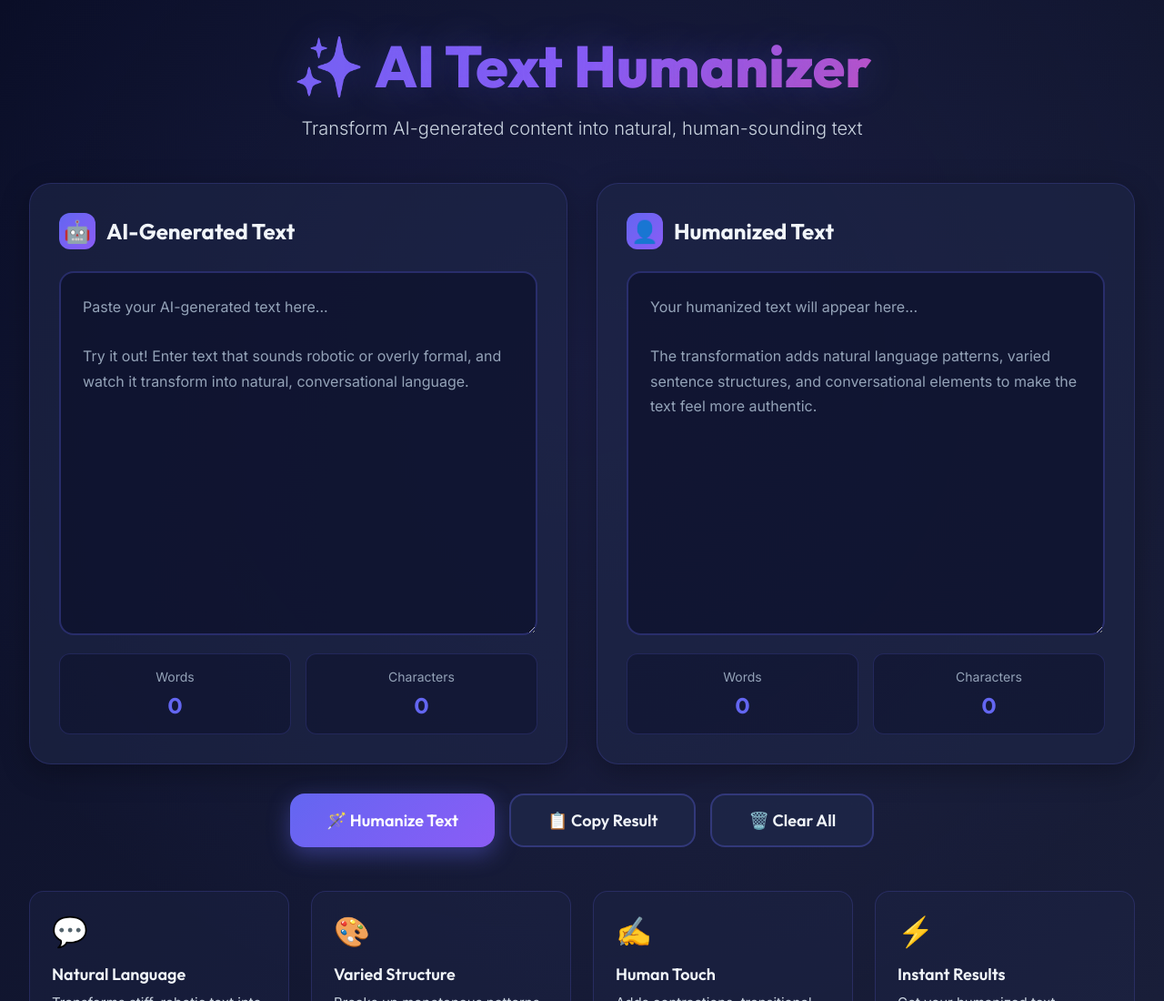
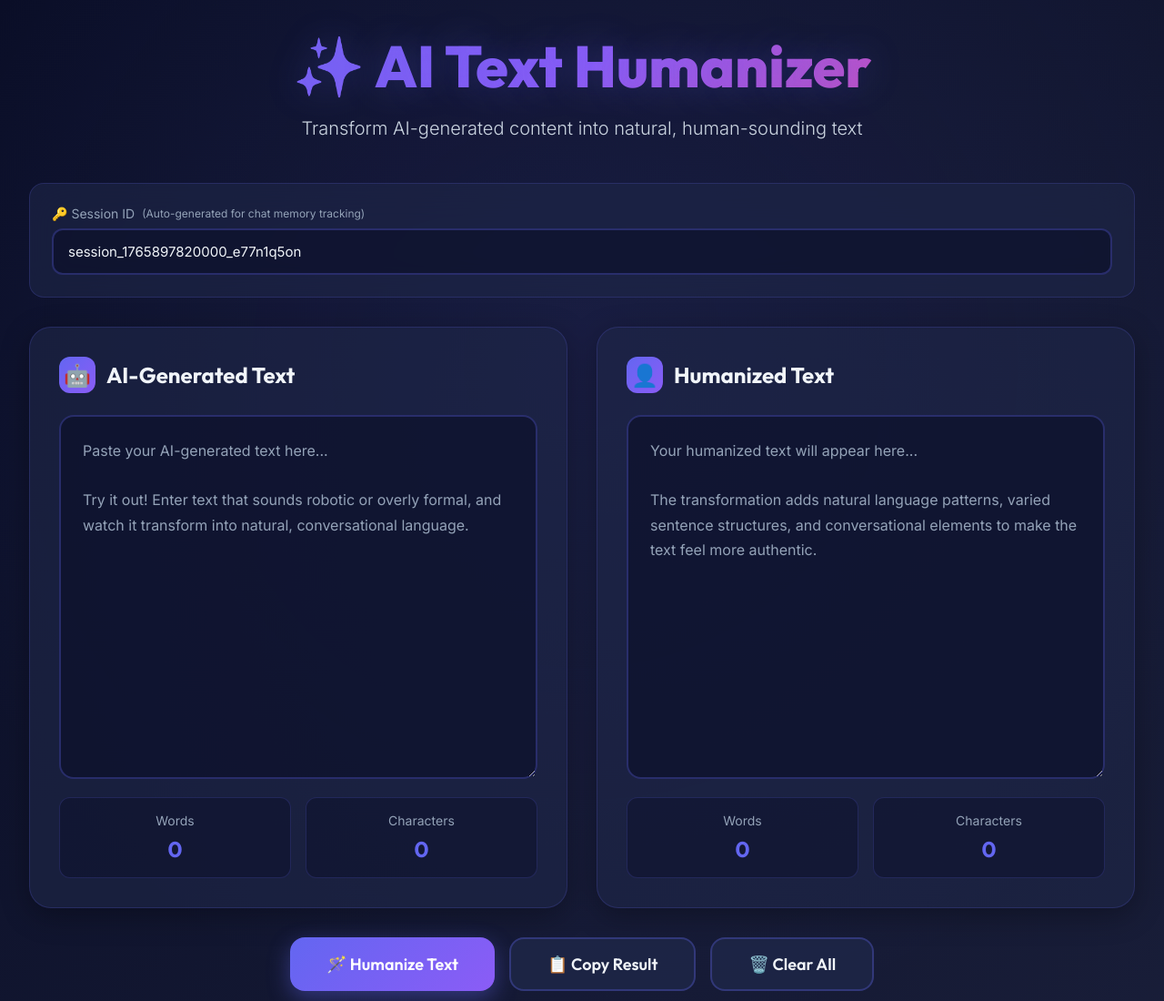
Before and after one commit to Masharib81/Humanizer, a plain HTML site: page index.html in a window 1280 px wide. Shown: the top 1100 px of the page at 91% size. Drawn offline with Linux system fonts and the light colour scheme.

Commit message:
Update index.html

```diff
--- a/index.html
+++ b/index.html
@@ -410,6 +410,47 @@
                 left: 1rem;
             }
         }
+
+        .session-id-container {
+            background: rgba(30, 39, 73, 0.6);
+            backdrop-filter: blur(20px);
+            border: 1px solid rgba(99, 102, 241, 0.2);
+            border-radius: 16px;
+            padding: 1.5rem;
+            margin-bottom: 2rem;
+            animation: fadeInUp 0.8s ease-out 0.3s both;
+        }
+
+        .session-id-label {
+            font-size: 0.875rem;
+            color: var(--text-muted);
+            margin-bottom: 0.5rem;
+            display: flex;
+            align-items: center;
+            gap: 0.5rem;
+        }
+
+        .session-id-input {
+            width: 100%;
+            background: rgba(10, 14, 39, 0.6);
+            border: 2px solid rgba(99, 102, 241, 0.3);
+            border-radius: 12px;
+            padding: 0.875rem 1rem;
+            color: var(--text-primary);
+            font-family: 'Inter', monospace;
+            font-size: 0.9375rem;
+            transition: all 0.3s ease;
+        }
+
+        .session-id-input:focus {
+            outline: none;
+            border-color: var(--accent-primary);
+            box-shadow: 0 0 0 4px rgba(99, 102, 241, 0.1);
+        }
+
+        .session-id-input::placeholder {
+            color: var(--text-muted);
+        }
     </style>
 </head>
 
@@ -419,6 +460,16 @@
             <h1>✨ AI Text Humanizer</h1>
             <p class="subtitle">Transform AI-generated content into natural, human-sounding text</p>
         </header>
+
+        <div class="session-id-container">
+            <div class="session-id-label">
+                <span>🔑 Session ID</span>
+                <span style="font-size: 0.75rem; color: var(--text-muted);">(Auto-generated for chat memory
+                    tracking)</span>
+            </div>
+            <input type="text" id="session-id" class="session-id-input"
+                placeholder="Session ID will be auto-generated..." readonly>
+        </div>
 
         <div class="main-content">
             <div class="panel">
@@ -511,6 +562,15 @@ The transformation adds natural language patterns, varied sentence structures, a
         const copyBtn = document.getElementById('copy-btn');
         const clearBtn = document.getElementById('clear-btn');
         const notification = document.getElementById('notification');
+        const sessionIdInput = document.getElementById('session-id');
+
+        // Generate unique session ID
+        function generateSessionId() {
+            return 'session_' + Date.now() + '_' + Math.random().toString(36).substr(2, 9);
+        }
+
+        // Initialize session ID on page load
+        sessionIdInput.value = generateSessionId();
 
         // Update stats
         function updateStats() {
@@ -700,6 +760,7 @@ The transformation adds natural language patterns, varied sentence structures, a
                             },
                             body: JSON.stringify({
                                 text: text,
+                                sessionId: sessionIdInput.value,
                                 timestamp: new Date().toISOString(),
                                 action: 'humanize'
                             }),
```
